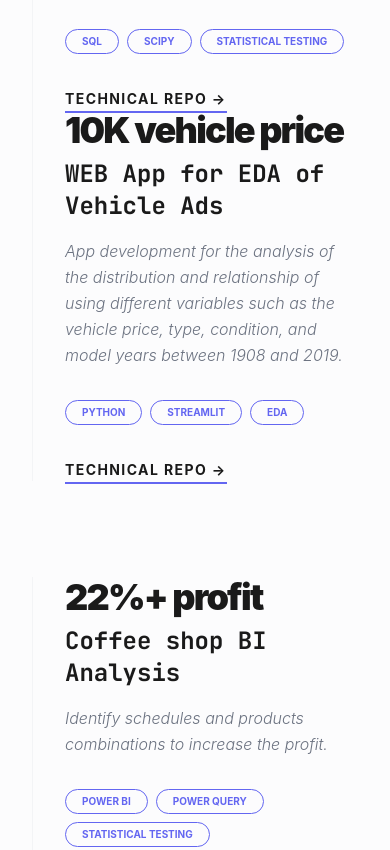
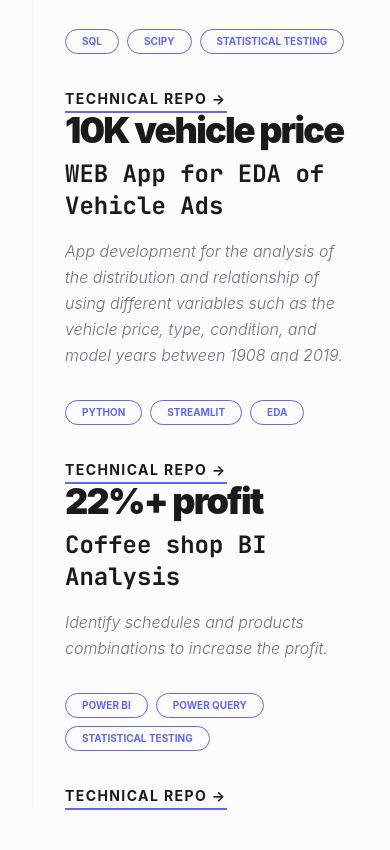
Before and after one commit to pamvianeta/pamvianeta.github.io, a plain HTML site: page index.html in a window 390 px wide. Shown: the part 4177-5027 px from the top of the page. Drawn offline with nearby package versions, Linux system fonts and the light colour scheme.

Commit message:
Update index.html

```diff
--- a/index.html
+++ b/index.html
@@ -149,7 +149,7 @@
             </div>
         </div>
 
-         <div class="grid md:grid-cols-2 gap-x-16 gap-y-24">
+         <div class="grid md:grid-cols-2 gap-x-16 gap-y-30">
             <div class="project-card group border-l border-gray-100 pl-8 transition-all">
                 <span class="text-yellow-accent font-black tracking-tighter text-4xl block mb-2">10K vehicle price </span>
                 <h3 class="text-2xl mb-4 group-hover:text-purple-main transition">WEB App for EDA of Vehicle Ads</h3>
```
